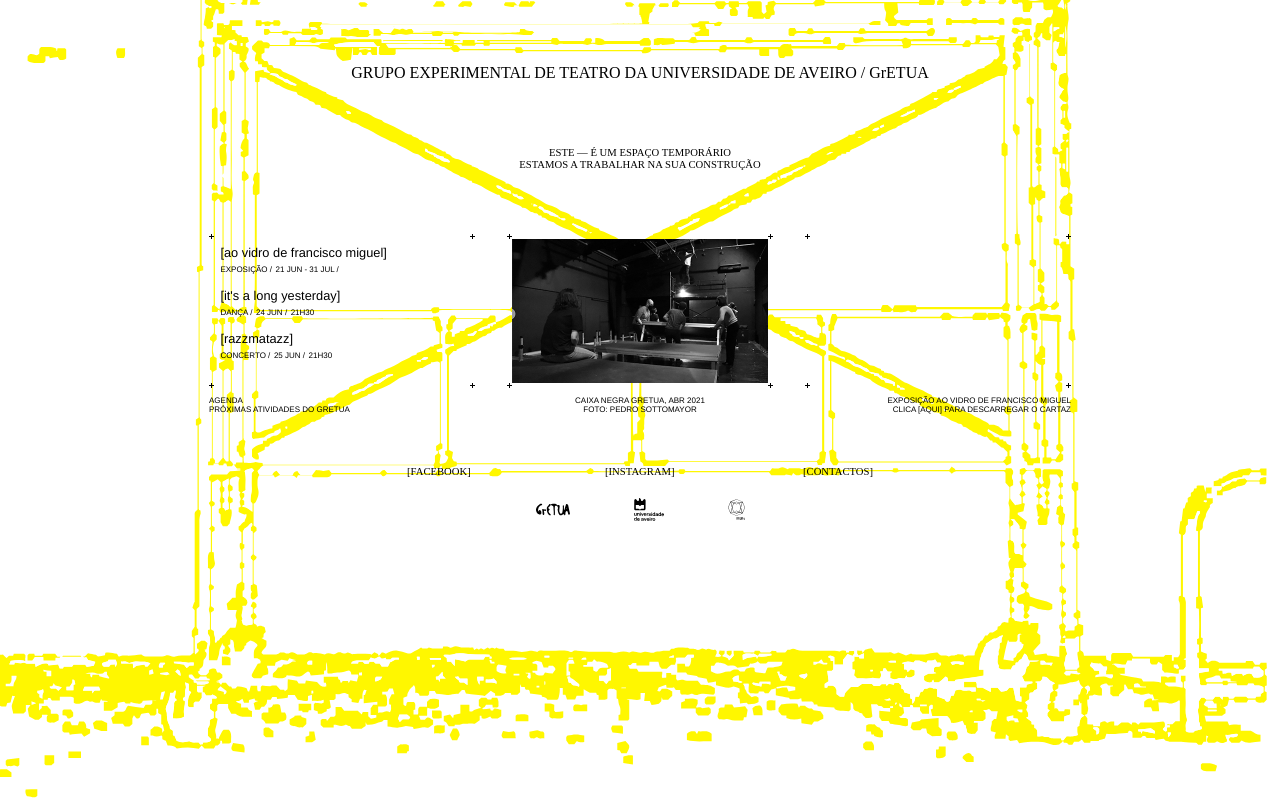
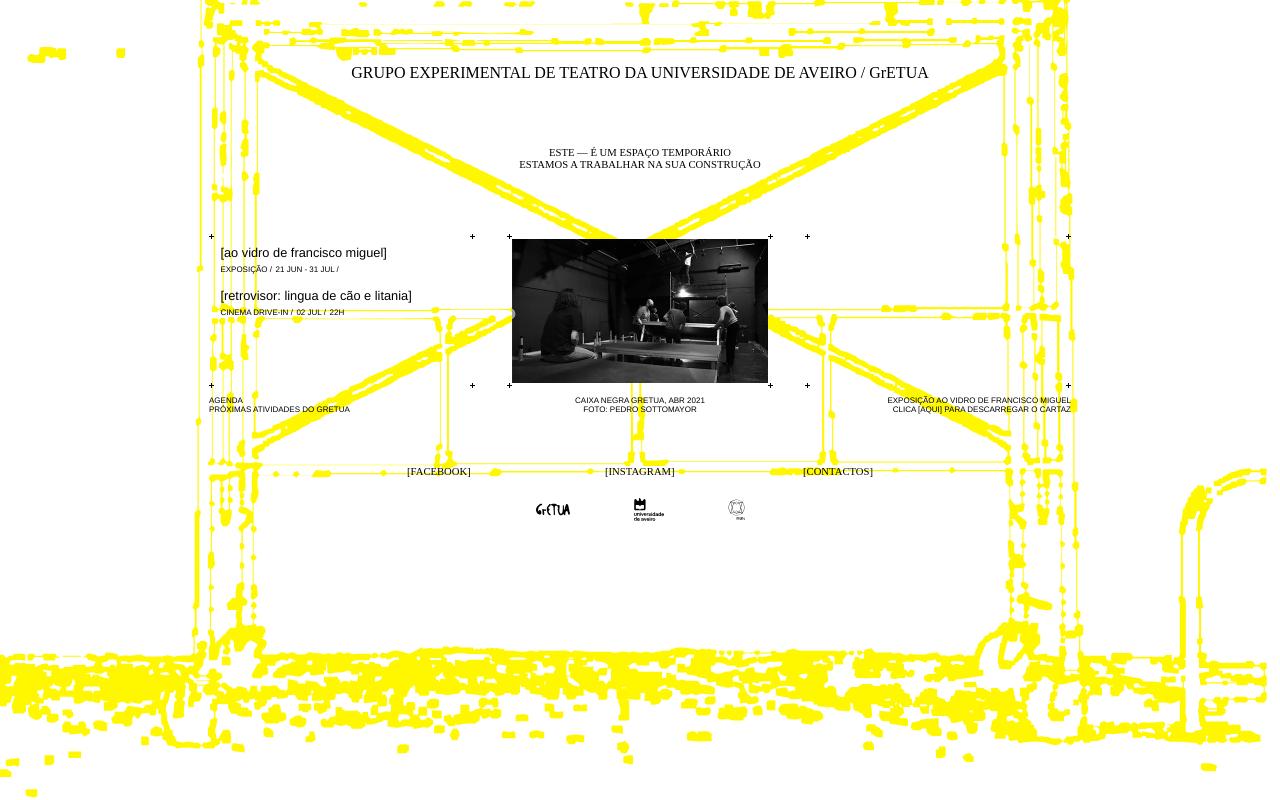
Before and after one commit to jmcoutinho/site-gretua, a plain HTML site: page index.html in a window 1280 px wide. Drawn offline with Linux system fonts and the light colour scheme; grey boxes are pictures that could not be loaded.

Commit message:
atualização agenda

```diff
--- a/index.html
+++ b/index.html
@@ -157,7 +157,7 @@
 						<div class="data">21 jun - 31 jul</div>
 					</div>
 
-					<div class="evento">
+					<!--<div class="evento">
 						<div class="rotulo"><a href="https://www.facebook.com/events/381226533308829/" target="_blank">it's a long yesterday</a></div>
 						<div class="designacao">dança</div>
 						<div class="data">24 jun</div>
@@ -169,6 +169,13 @@
 						<div class="designacao">concerto</div>
 						<div class="data">25 jun</div>
 						<div class="hora">21H30</div>
+					</div>-->
+
+					<div class="evento">
+						<div class="rotulo"><a href="https://www.facebook.com/events/962814021228064/" target="_blank">retrovisor: lingua de cão e litania</a></div>
+						<div class="designacao">cinema drive-in</div>
+						<div class="data">02 jul</div>
+						<div class="hora">22H</div>
 					</div>
 
 				</div>
```
